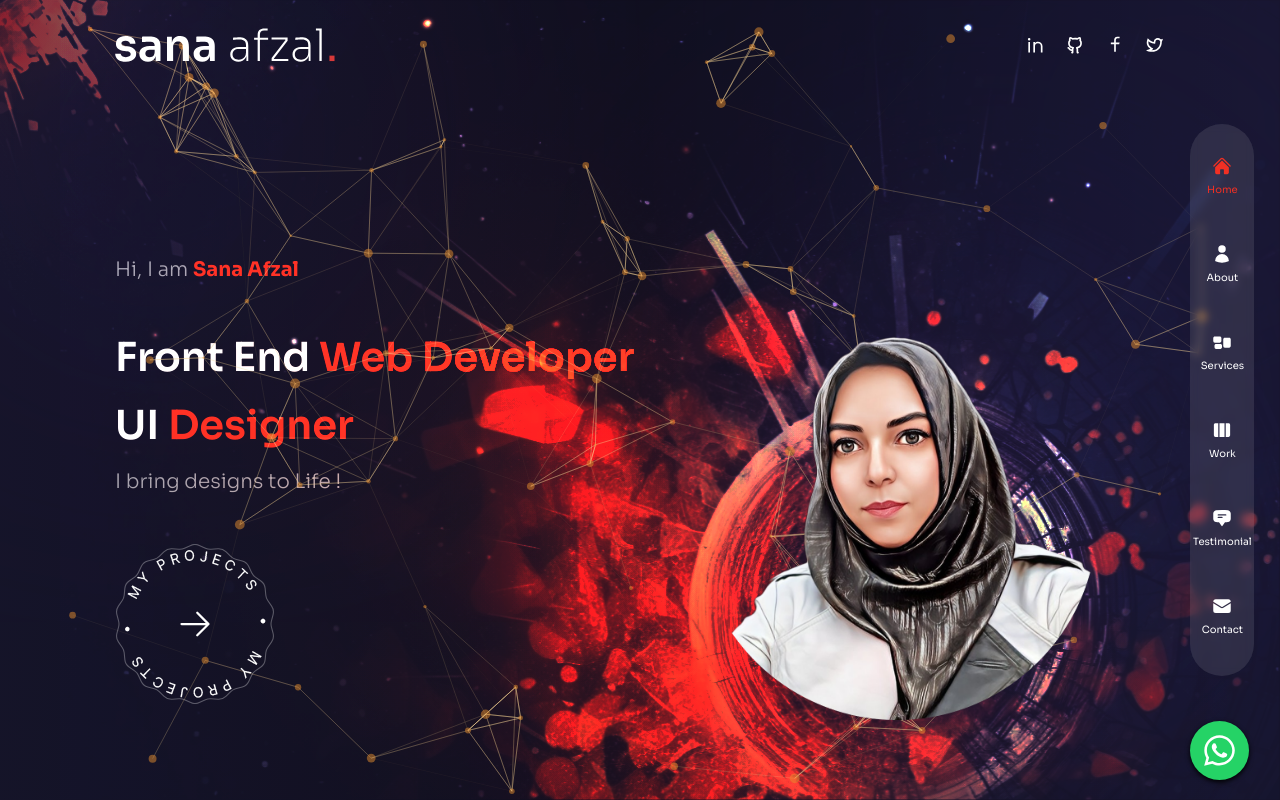
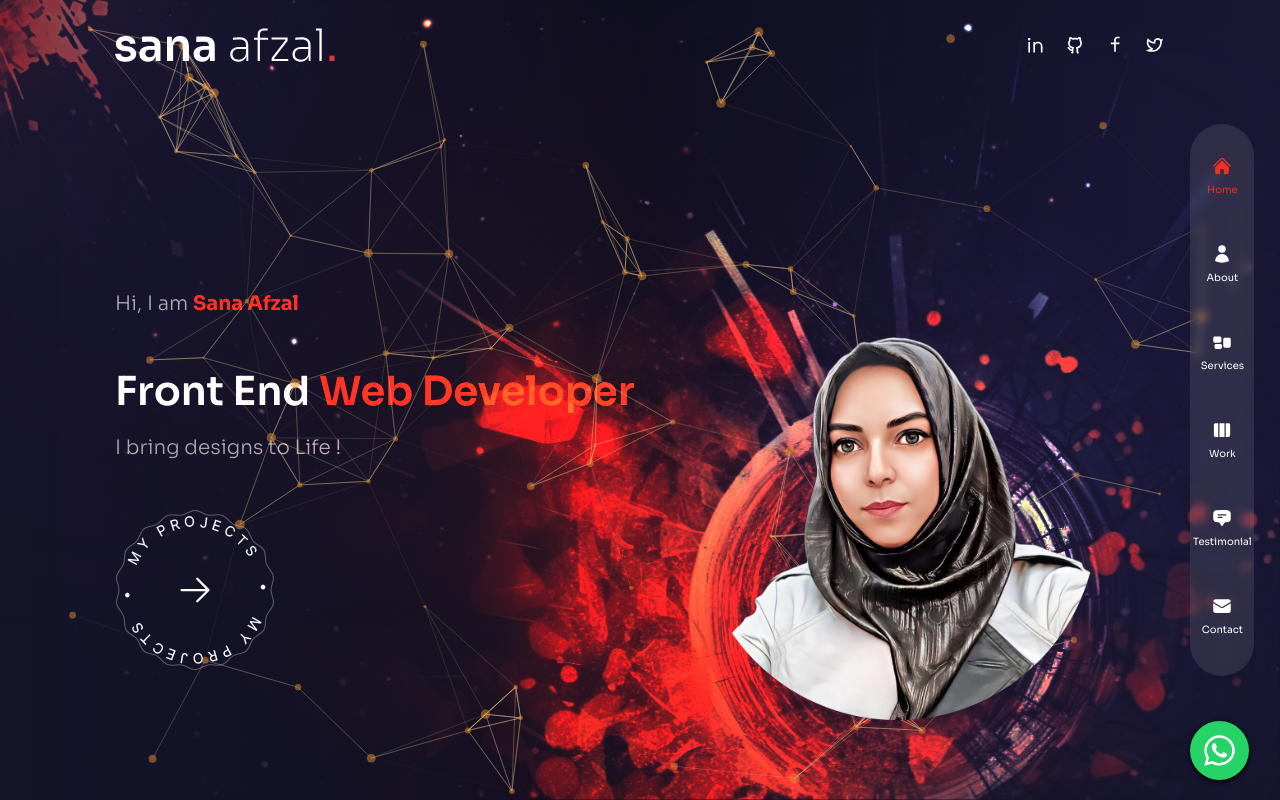
Before and after one commit to sanaafzal-cmd/nextjs-portfolio, a Next.js app: page / in a window 1280 px wide. Built offline with nearby package versions, Linux system fonts and the light colour scheme.

Commit message:
21 December

```diff
--- a/package.json
+++ b/package.json
@@ -21,7 +21,8 @@
     "react-tsparticles": "^2.9.3",
     "swiper": "^9.4.1",
     "tailwind-scrollbar": "^3.0.4",
-    "tsparticles": "^2.9.3"
+    "tsparticles": "^2.9.3",
+    "use-media": "^1.5.0"
   },
   "devDependencies": {
     "autoprefixer": "^10.4.14",
--- a/pages/index.js
+++ b/pages/index.js
@@ -41,11 +41,11 @@ const Home = () => {
         animate='show'
         exit='hidden'  className='h1'>Front End <span className='text-accent'>Web Developer</span> <br />
          </motion.h1>
-         <motion.h1 variants={fadeIn('down', 0.2)}
+         {/* <motion.h1 variants={fadeIn('down', 0.2)}
         initial='hidden'
         animate='show'
         exit='hidden'  className='h1'>UI <span className='text-accent'>Designer</span> <br />
-         </motion.h1>
+         </motion.h1> */}
 
 <motion.p variants={fadeIn('down', 0.1)}
         initial='hidden'
```
Also changed, not shown: components/Nav.js (+7 -2 lines), 1 other file (tests, documents, lock files or other folders).
